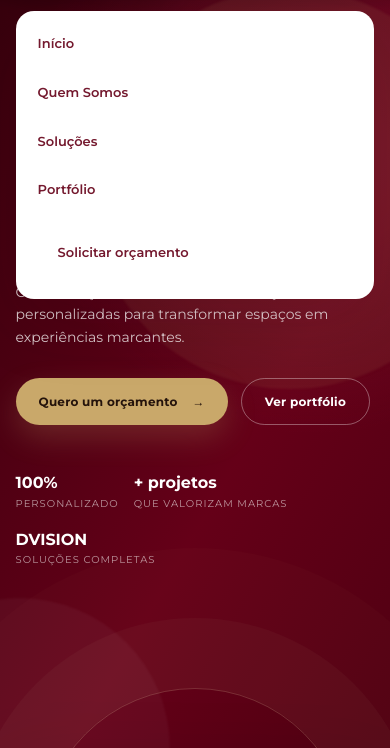
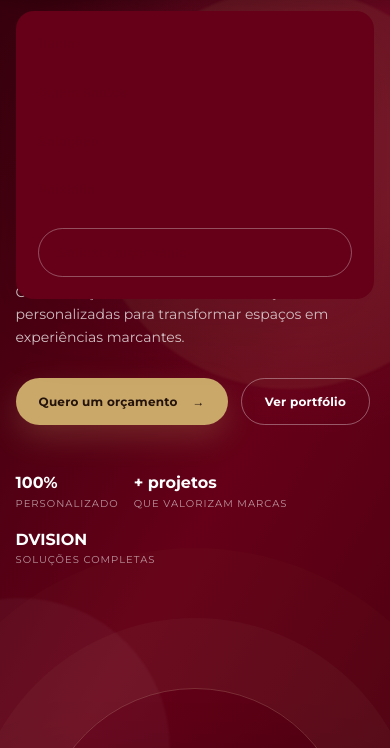
Before and after one commit to ramerico/Dvision, a plain HTML site: page index.html in a window 390 px wide. Both pictures are taken after a click on the button "Abrir menu". Shown: the part 71-819 px from the top of the page. Drawn offline with Linux system fonts and the light colour scheme.

Commit message:
Atualizar o style.css

```diff
--- a/css/style.css
+++ b/css/style.css
@@ -148,7 +148,7 @@ img{max-width:100%;display:block}
 @keyframes badgeFloat{0%,100%{transform:translateY(0)}50%{transform:translateY(-8px)}}
 @keyframes pulse{0%,100%{box-shadow:0 0 0 0 rgba(50,168,82,.25)}50%{box-shadow:0 0 0 8px rgba(50,168,82,0)}}
 @media(max-width:900px){
-  .menu{display:none;position:absolute;top:82px;left:4%;right:4%;background:#fff;color:var(--wine);padding:22px;border-radius:18px;box-shadow:var(--shadow);flex-direction:column;align-items:stretch}
+  .menu{display:none;position:absolute;top:82px;left:4%;right:4%;background:#650018;color:var(--wine);padding:22px;border-radius:18px;box-shadow:var(--shadow);flex-direction:column;align-items:stretch}
   .menu.open{display:flex}.menu-toggle{display:grid;gap:5px}.menu-toggle span{display:block;width:25px;height:2px;background:#fff}
   .hero{min-height:auto}.hero-grid{grid-template-columns:1fr;padding-top:145px}.hero-copy{padding-bottom:0}.hero-character{height:500px;margin-top:-30px}.hero-character img{max-width:600px}.call-badge{right:8%;bottom:45px}
   .ticker{overflow:hidden;white-space:nowrap;justify-content:flex-start}.ticker span:nth-of-type(n+4),.ticker i:nth-of-type(n+4){display:none}
```
